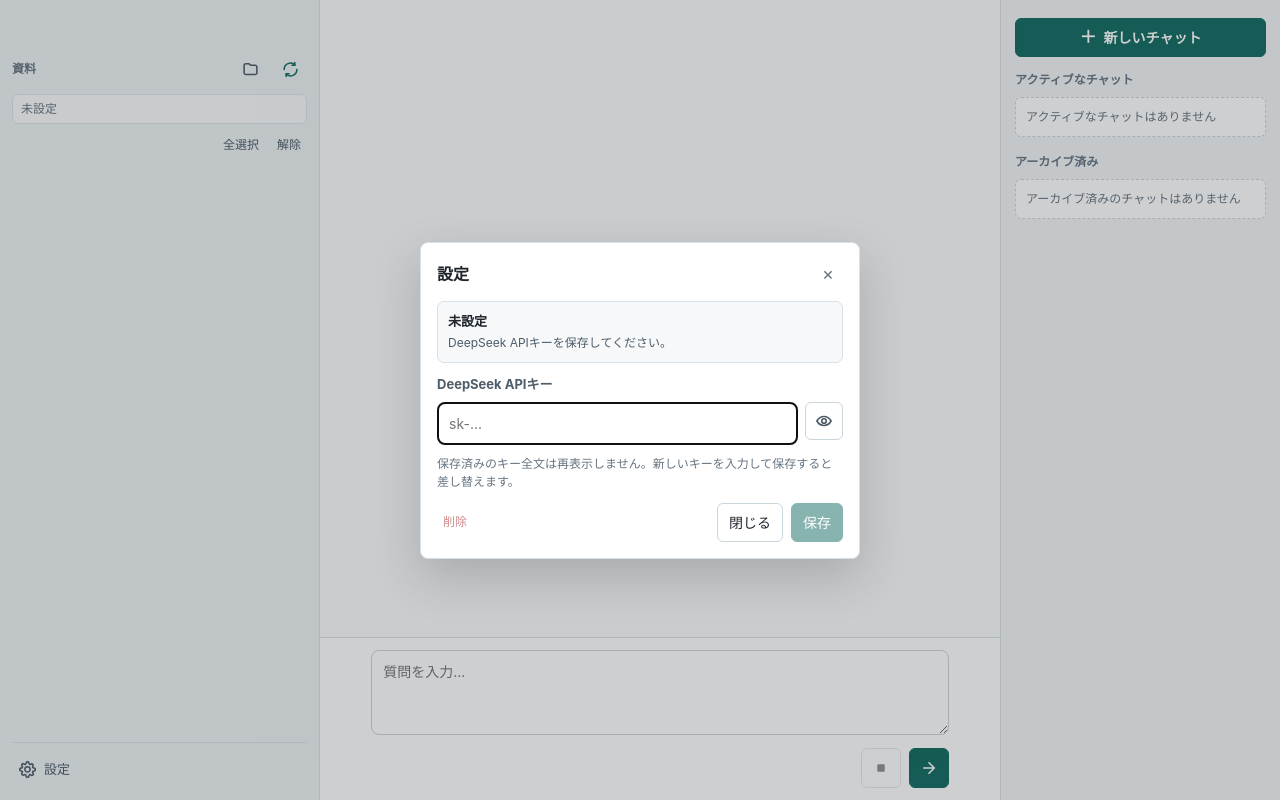
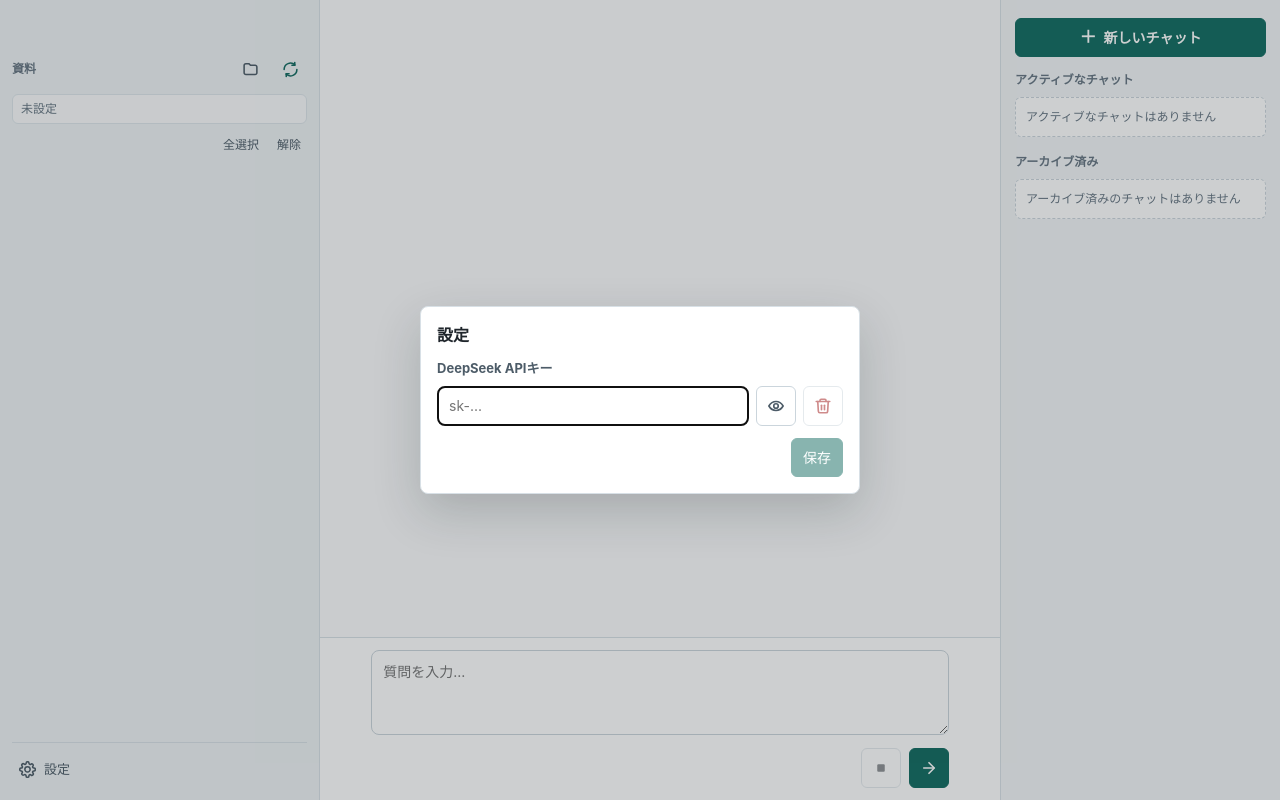
Before and after one commit to skmtrd/mini-lm, a website built with Vite: page index.html in a window 1280 px wide. Both pictures are taken after a click on the button "設定". Built offline with nearby package versions, Linux system fonts and the light colour scheme.

Commit message:
Simplify API key settings controls

```diff
--- a/src/main.js
+++ b/src/main.js
@@ -131,11 +131,6 @@ document.querySelector("#app").innerHTML = `
       <form id="settingsForm" class="settings-dialog" aria-labelledby="settingsTitle">
         <div class="settings-dialog-head">
           <h2 id="settingsTitle">設定</h2>
-          <button id="settingsCloseButton" class="modal-close-button" type="button" title="閉じる" aria-label="閉じる">×</button>
-        </div>
-        <div id="apiKeyState" class="settings-state">
-          <strong id="apiKeyStateTitle">未設定</strong>
-          <span id="apiKeyStateText">DeepSeek APIキーを保存してください。</span>
         </div>
         <label class="settings-field">
           <span>DeepSeek APIキー</span>
@@ -147,16 +142,20 @@ document.querySelector("#app").innerHTML = `
                 <circle cx="12" cy="12" r="3"></circle>
               </svg>
             </button>
+            <button id="clearApiKeyButton" class="api-key-delete-button" type="button" title="削除" aria-label="APIキーを削除">
+              <svg class="action-icon" aria-hidden="true" viewBox="0 0 24 24">
+                <path d="M3 6h18"></path>
+                <path d="M8 6V4.5A1.5 1.5 0 0 1 9.5 3h5A1.5 1.5 0 0 1 16 4.5V6"></path>
+                <path d="M19 6l-.8 13.1A2 2 0 0 1 16.2 21H7.8a2 2 0 0 1-2-1.9L5 6"></path>
+                <path d="M10 11v6"></path>
+                <path d="M14 11v6"></path>
+              </svg>
+            </button>
           </div>
         </label>
-        <p class="settings-note">保存済みのキー全文は再表示しません。新しいキーを入力して保存すると差し替えます。</p>
         <p id="apiKeyStatus" class="settings-status" role="status" aria-live="polite"></p>
         <div class="settings-dialog-actions">
-          <button id="clearApiKeyButton" class="text-button danger-text" type="button">削除</button>
-          <div class="settings-action-group">
-            <button id="settingsCancelButton" type="button">閉じる</button>
-            <button id="saveSettingsButton" class="primary" type="submit">保存</button>
-          </div>
+          <button id="saveSettingsButton" class="primary" type="submit">保存</button>
         </div>
       </form>
     </div>
@@ -187,11 +186,6 @@ const els = {
   historyList: $("#historyList"),
   settingsOverlay: $("#settingsOverlay"),
   settingsForm: $("#settingsForm"),
-  settingsCloseButton: $("#settingsCloseButton"),
-  settingsCancelButton: $("#settingsCancelButton"),
-  apiKeyState: $("#apiKeyState"),
-  apiKeyStateTitle: $("#apiKeyStateTitle"),
-  apiKeyStateText: $("#apiKeyStateText"),
   apiKeyInput: $("#apiKeyInput"),
   apiKeyVisibilityButton: $("#apiKeyVisibilityButton"),
   apiKeyStatus: $("#apiKeyStatus"),
@@ -220,8 +214,6 @@ async function init() {
 
 function wireEvents() {
   els.settingsButton.addEventListener("click", openSettingsDialog);
-  els.settingsCloseButton.addEventListener("click", closeSettingsDialog);
-  els.settingsCancelButton.addEventListener("click", closeSettingsDialog);
   els.settingsOverlay.addEventListener("click", (event) => {
     if (event.target === els.settingsOverlay) closeSettingsDialog();
   });
@@ -583,17 +575,10 @@ function updateSettingsDialogState() {
   const saved = Boolean(settings?.apiKeySaved);
   const hasInput = els.apiKeyInput.value.trim().length > 0;
   const saving = state.settingsSaving;
-  els.apiKeyState.dataset.state = saved ? "saved" : "missing";
-  els.apiKeyStateTitle.textContent = saved ? "保存済み" : "未設定";
-  els.apiKeyStateText.textContent = saved
-    ? `現在のキー: ${settings.apiKeyHint || "保存済み"}`
-    : "DeepSeek APIキーを保存してください。";
   els.apiKeyInput.placeholder = saved ? "新しいキーを入力すると差し替え" : "sk-...";
   els.clearApiKeyButton.disabled = saving || state.busy || !saved;
   els.saveSettingsButton.disabled = saving || state.busy || !hasInput;
-  els.saveSettingsButton.textContent = saving ? "保存中..." : saved ? "差し替え保存" : "保存";
-  els.settingsCloseButton.disabled = saving;
-  els.settingsCancelButton.disabled = saving;
+  els.saveSettingsButton.textContent = saving ? "保存中..." : "保存";
   els.apiKeyVisibilityButton.disabled = saving;
   els.apiKeyInput.disabled = saving;
 }
--- a/src/styles.css
+++ b/src/styles.css
@@ -157,11 +157,10 @@ button.primary {
   box-shadow: 0 18px 48px rgb(31 37 43 / 20%);
 }
 
-.settings-dialog-head,
 .settings-dialog-actions {
   display: flex;
   align-items: center;
-  justify-content: space-between;
+  justify-content: flex-end;
   gap: 10px;
 }
 
@@ -169,49 +168,6 @@ button.primary {
   margin: 0;
   font-size: 16px;
   letter-spacing: 0;
-}
-
-.modal-close-button {
-  width: 30px;
-  height: 30px;
-  border-color: transparent;
-  padding: 0;
-  background: transparent;
-  color: #667582;
-  font-size: 18px;
-  line-height: 1;
-}
-
-.modal-close-button:hover:not(:disabled) {
-  border-color: transparent;
-  background: #f3f6f7;
-}
-
-.settings-state {
-  display: grid;
-  gap: 3px;
-  border: 1px solid #d8e0e6;
-  border-radius: 7px;
-  padding: 10px;
-  background: #f6f8f9;
-}
-
-.settings-state[data-state="saved"] {
-  border-color: #b7d7d1;
-  background: #eaf5f3;
-}
-
-.settings-state strong {
-  color: #1f252b;
-  font-size: 13px;
-}
-
-.settings-state span {
-  overflow: hidden;
-  color: #4d5c68;
-  font-size: 12px;
-  text-overflow: ellipsis;
-  white-space: nowrap;
 }
 
 .settings-field {
@@ -227,6 +183,7 @@ button.primary {
 
 .settings-field input {
   width: 100%;
+  height: 40px;
   border: 1px solid #cbd5dc;
   border-radius: 7px;
   padding: 10px 11px;
@@ -235,14 +192,15 @@ button.primary {
 
 .api-key-input-row {
   display: grid;
-  grid-template-columns: minmax(0, 1fr) 38px;
+  grid-template-columns: minmax(0, 1fr) 40px 40px;
   gap: 7px;
 }
 
-.api-key-visibility-button {
+.api-key-visibility-button,
+.api-key-delete-button {
   display: inline-grid;
-  width: 38px;
-  height: 38px;
+  width: 40px;
+  height: 40px;
   place-items: center;
   padding: 0;
   background: #ffffff;
@@ -254,10 +212,8 @@ button.primary {
   color: #126b61;
 }
 
-.settings-note {
-  margin: -2px 0 0;
-  color: #667582;
-  font-size: 12px;
+.api-key-delete-button {
+  color: #a01818;
 }
 
 .settings-status {
@@ -281,12 +237,6 @@ button.primary {
 
 .settings-status[data-tone="error"] {
   color: #a01818;
-}
-
-.settings-action-group {
-  display: flex;
-  align-items: center;
-  gap: 8px;
 }
 
 .shell {
@@ -616,10 +566,6 @@ button.primary {
   border-color: transparent;
   background: transparent;
   color: #126b61;
-}
-
-.danger-text {
-  color: #a01818;
 }
 
 .settings-button {
```
